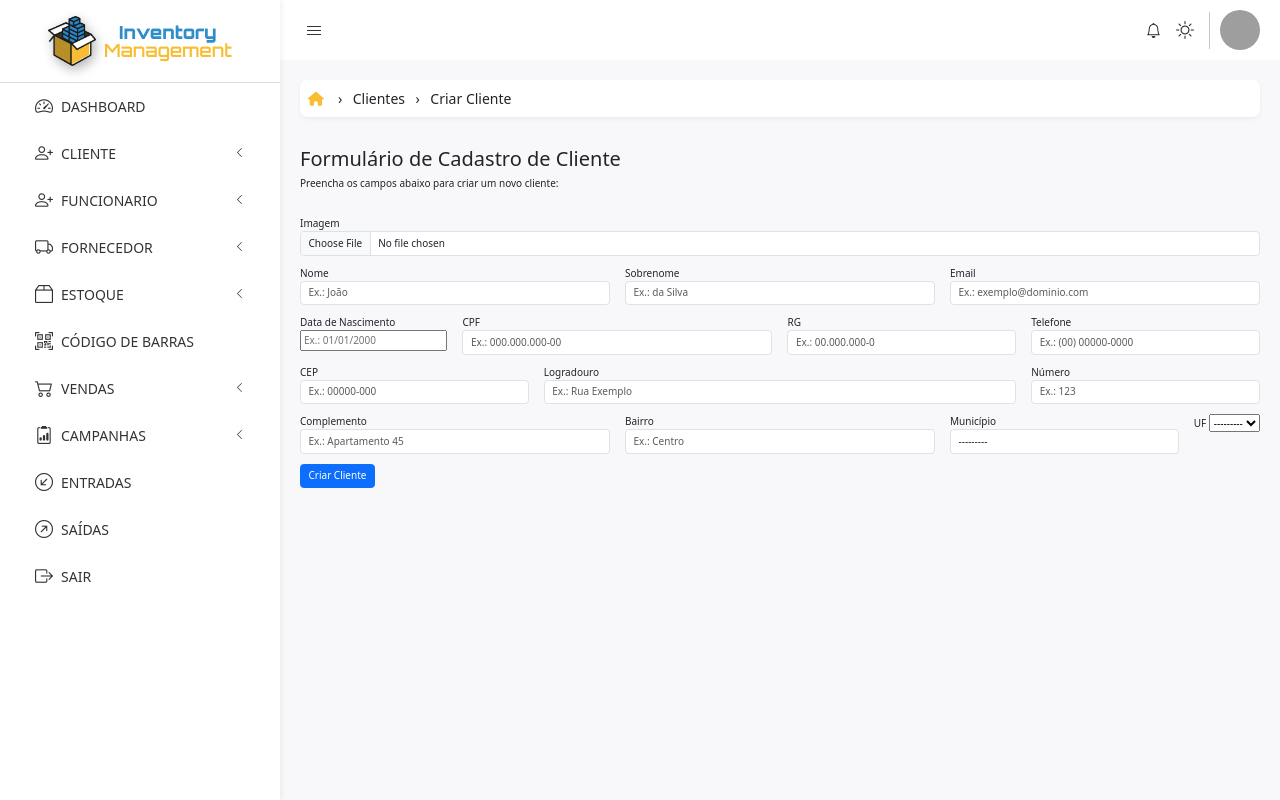
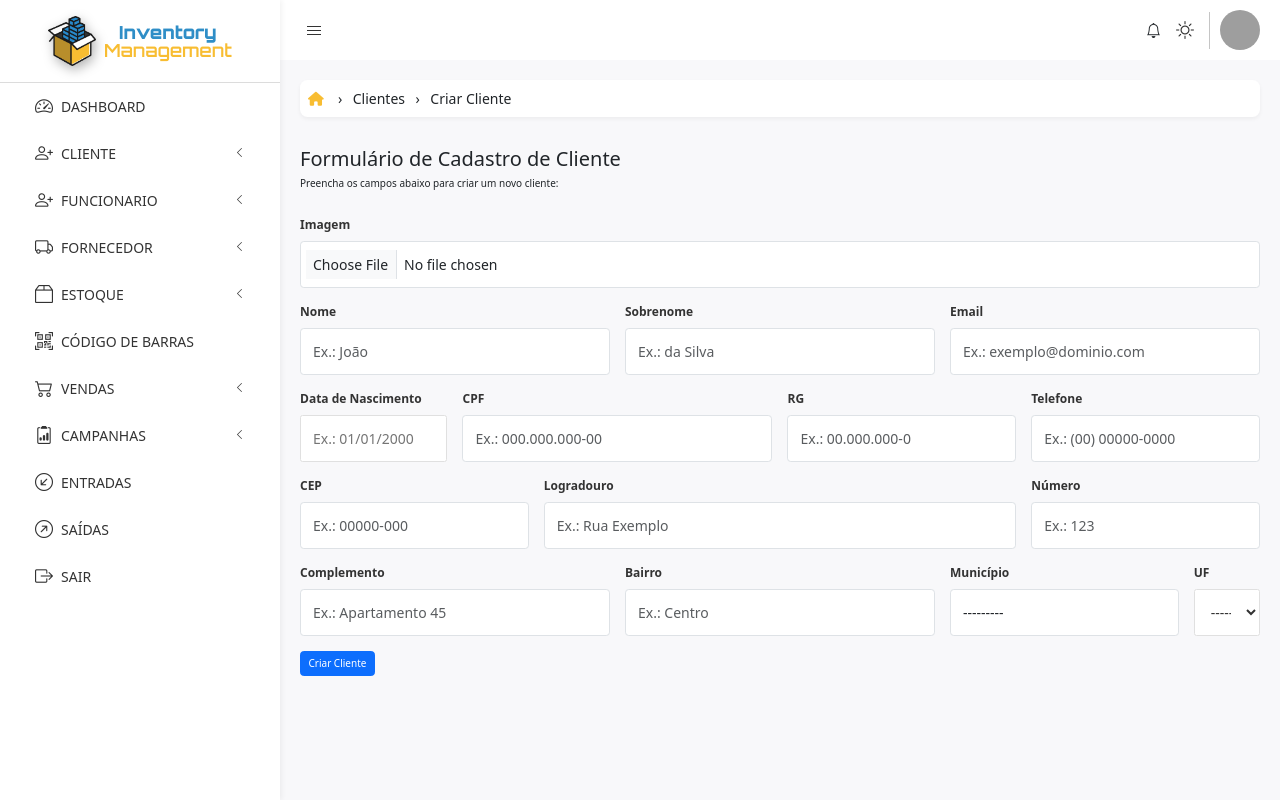
Before and after one commit to jackson-vip/sge, a Django app: page /clientes/novo_cliente/ in a window 1280 px wide. Run offline with Django 5.2, Linux system fonts and the light colour scheme; the visitor is signed in with stand-in values (Sample User, id 1); data that the repository does not hold is empty; grey boxes are pictures that could not be loaded.

Commit message:
ajusta estilos de formulários e rótulos para melhorar a legibilidade e a organização, aumentando o espaçamento e a responsividade

```diff
--- a/basic_static/global/css/global.css
+++ b/basic_static/global/css/global.css
@@ -62,6 +62,17 @@ h1, h2, h3, h4, h5, h6 {
 p {
     margin-top: 0;
     margin-bottom: 1.4rem;
+}
+
+input,
+select {
+    font-size: 1.4rem !important;
+    color: var(--text-color);
+    background-color: #fff;
+    border: 1px solid #e0e0e0;
+    border-radius: 0.25rem;
+    padding: 1.2rem !important;
+    width: 100%;
 }
 
 .card-row {
--- a/basic_static/global/css/styles.css
+++ b/basic_static/global/css/styles.css
@@ -383,6 +383,6 @@
 }
 
 .required-field {
-    color: #dc3545;
+    color: #ee8b95;
     margin-left: 5px;
 }
--- a/clientes/templates/cliente/cliente_create_view.html
+++ b/clientes/templates/cliente/cliente_create_view.html
@@ -8,6 +8,12 @@
     <style>
         #id_data_nascimento {
             width: 100%;
+        }
+        #cliente-create-form .form-group label {
+            font-size: 1.2rem;
+            font-weight: bold;
+            color: var(--text-color);
+            margin-bottom: 0.7rem;
         }
     </style>
 
@@ -27,7 +33,7 @@
     <br />
 
 
-    <div class="row mb-3">
+    <div class="row mb-4">
         <div class="col-md-12">
             <div class="form-group">
                 <label for="{{ form.imagem.id_for_label }}">{{ form.imagem.label }}</label>
@@ -40,7 +46,7 @@
         </div>
     </div>
 
-    <div class="row mb-3">
+    <div class="row mb-4">
         <div class="col-md-4">
             <div class="form-group">
                 <label for="{{ form.first_name.id_for_label }}">{{ form.first_name.label }}</label>
@@ -74,7 +80,7 @@
 
     </div>
 
-    <div class="row mb-3">
+    <div class="row mb-4">
         <div class="col-md-2">
             <div class="form-group">
                 <label for="{{ form.data_nascimento.id_for_label }}">{{ form.data_nascimento.label }}</label>
@@ -117,7 +123,7 @@
         </div>
     </div>
 
-    <div class="row mb-3">
+    <div class="row mb-4">
         <div class="col-md-3">
             <div class="form-group">
                 <label for="{{ form.endereco_cep.id_for_label }}">{{ form.endereco_cep.label }}</label>
@@ -150,7 +156,7 @@
         </div>
     </div>
 
-    <div class="row mb-3">
+    <div class="row mb-4">
         <div class="col-md-4">
             <div class="form-group">
                 <label for="{{ form.endereco_complemento.id_for_label }}">{{ form.endereco_complemento.label }}</label>
```
